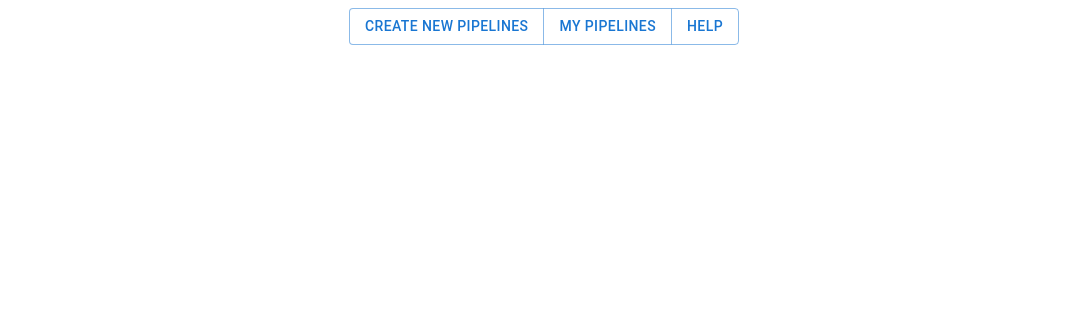
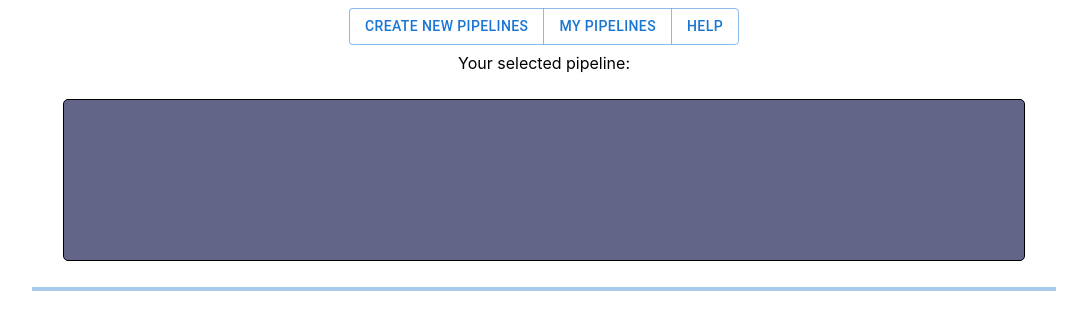
Before and after one commit to ericbfeng/dspy_project, a React (Create React App) app in the folder dspy_app/: page /compiling in a window 1280 px wide. Shown: the top 330 px of the page, without its empty margins (96-1183 px from the left). Built offline with nearby package versions, Linux system fonts and the light colour scheme.

Commit message:
Start "compiling" page

```diff
--- a/dspy_app/src/App.js
+++ b/dspy_app/src/App.js
@@ -1,5 +1,6 @@
 import Header from './components/Header/Header';
 import Default from './components/Default/Default';
+import Compiling from './components/Compiling/Compiling';
 import { BrowserRouter as Router, Routes, Route } from "react-router-dom";
 
 
@@ -11,6 +12,7 @@ function App() {
       <Header />
       <Routes>
         <Route path="/" element = {<Default/>}> </Route>
+        <Route path="/compiling" element = {<Compiling/>}> </Route>
       </Routes>
     </Router>
     );
--- /dev/null
+++ b/dspy_app/src/components/Compiling/Compiling.js
@@ -0,0 +1,18 @@
+import Pipeline from '../Pipeline/Pipeline';
+import './compile_style.css';
+import LinearProgress from '@mui/material/LinearProgress';
+import React from 'react';
+import Box from '@mui/material/Box';
+
+export default function Compiling() {
+    const [progress, setProgress] = React.useState(0);
+    return (
+        <div className="Compiling">
+            Your selected pipeline:<br />
+            <Pipeline />
+            <Box className="progress">
+                <LinearProgress variant="determinate" value={progress} />
+            </Box>
+        </div>
+    );
+}
--- /dev/null
+++ b/dspy_app/src/components/Compiling/compile_style.css
@@ -0,0 +1,8 @@
+.Compiling {
+    text-align: center;
+}
+
+.progress {
+    width: 80vw;
+    margin: auto;
+}
--- /dev/null
+++ b/dspy_app/src/components/Pipeline/Pipeline.js
@@ -0,0 +1,9 @@
+import './pipeline.css';
+
+export default function Pipeline() {
+    return (
+        <div className="Pipeline">
+
+        </div>
+    );
+}
--- /dev/null
+++ b/dspy_app/src/components/Pipeline/pipeline.css
@@ -0,0 +1,8 @@
+.Pipeline {
+    border-radius: 5px;
+    width: 75vw;
+    height: 20vh;
+    border: 1px solid black;
+    margin: 26px auto;
+    background-color: #636588;
+}
```
